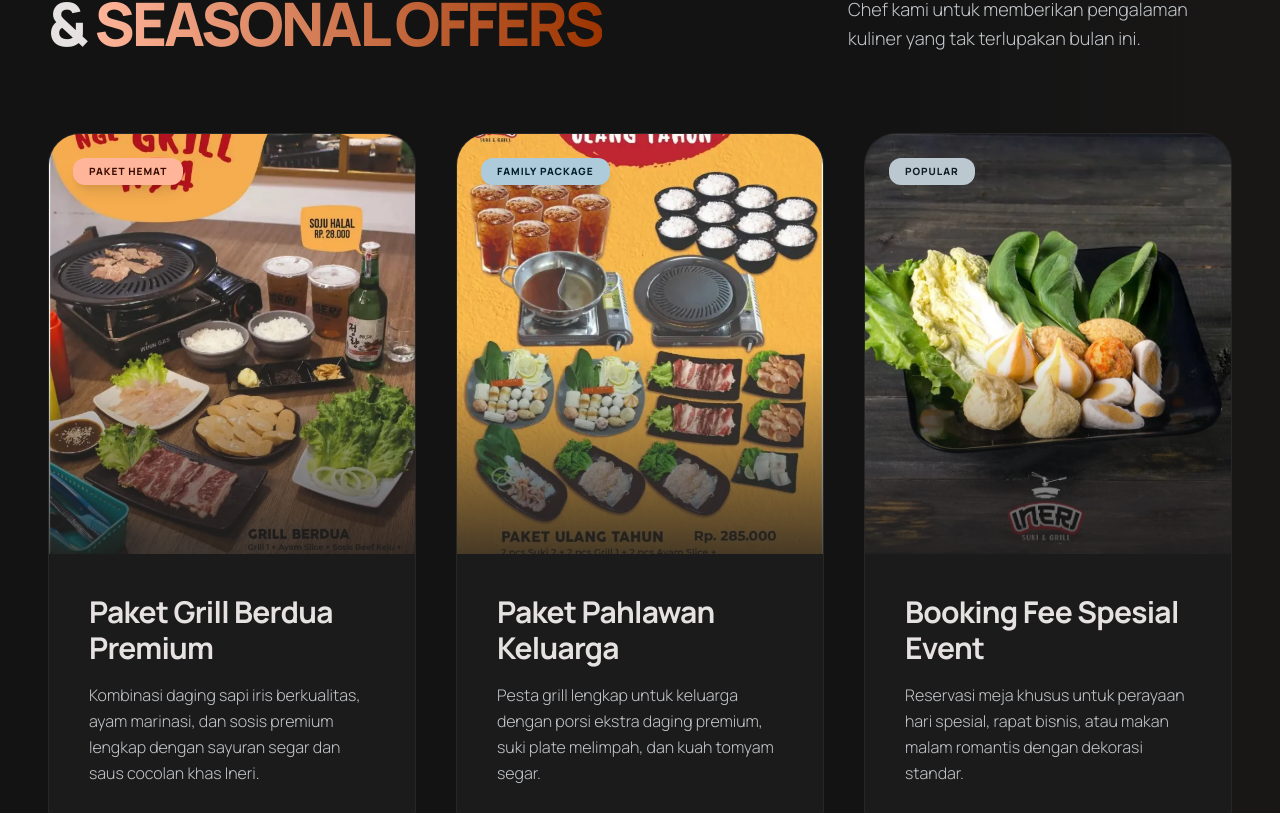
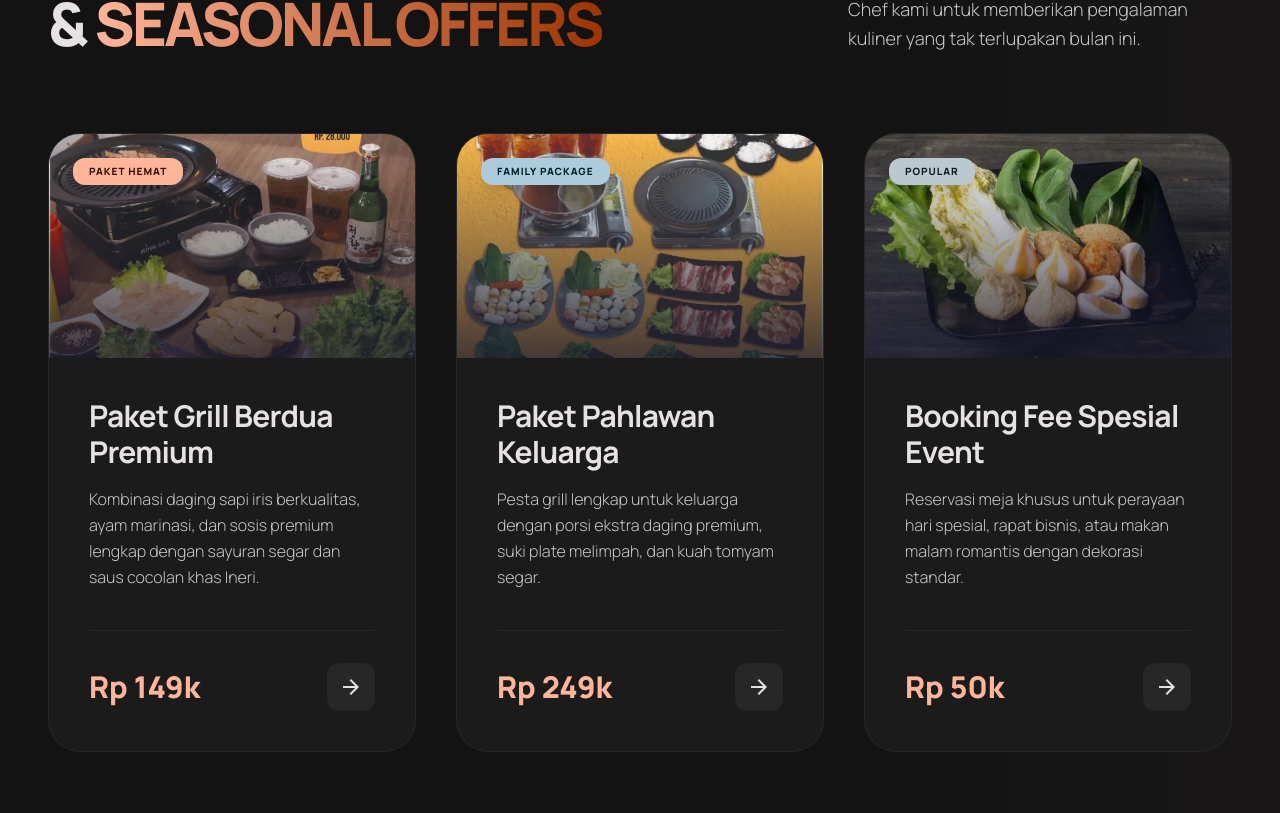
Before and after one commit to AkbarHusaini/website-reservasi-online-Ineri-suki, a React (Vite) app: page / in a window 1280 px wide. Shown: the part 1027-1840 px from the top of the page. Built offline with nearby package versions, Linux system fonts and the light colour scheme; no server answers.

Commit message:
Fix dynamic image URLs across all components

```diff
--- a/src/pages/admin/AdminMenuManagement.jsx
+++ b/src/pages/admin/AdminMenuManagement.jsx
@@ -89,7 +89,7 @@ function MenuItemModal({ item, categories, onClose, onSave }) {
           <div className="w-full h-32 rounded-xl bg-[#201f1f] border border-[#42474b]/15 overflow-hidden flex items-center justify-center relative group">
             {form.image_url ? (
               <img
-                src={form.image_url}
+                src={form.image_url?.replace(/\.(png|jpe?g)$/i, '.webp')}
                 alt="Preview"
                 className="w-full h-full object-cover transition-transform duration-500 group-hover:scale-110"
                 onError={(e) => {
@@ -304,7 +304,7 @@ export default function AdminMenuManagement() {
                         <div className="w-20 h-14 rounded-lg overflow-hidden bg-[#201f1f] relative">
                           {item.image_url || item.img_path ? (
                             <img
-                              src={item.image_url || item.img_path}
+                              src={(item.image_url || item.img_path)?.replace(/\.(png|jpe?g)$/i, '.webp')}
                               alt={item.name}
                               className="w-full h-full object-cover"
                               onError={(e) => {
--- a/src/pages/user/Home.jsx
+++ b/src/pages/user/Home.jsx
@@ -327,9 +327,9 @@ function Home() {
             <div className="grid grid-cols-1 md:grid-cols-3 gap-10">
               {specials.map((item, idx) => (
                 <div key={item.id || idx} className="reveal-on-scroll group relative flex flex-col h-full bg-surface-container-low rounded-[2rem] overflow-hidden border border-white/5 transition-all duration-500 hover:-translate-y-4 hover:shadow-[0_40px_80px_-20px_rgba(0,0,0,0.8)]">
-                  <div className="relative h-[420px] overflow-hidden">
-                    <img loading="lazy" alt={item.name} className="w-full h-full object-cover transition-transform duration-1000 group-hover:scale-110" src={item.image_url} />
-                    <div className="absolute inset-0 bg-gradient-to-t from-surface-container-low via-transparent to-transparent opacity-80"></div>
+                  <div className="relative h-48 md:h-56 overflow-hidden rounded-t-2xl">
+                    <img loading="lazy" alt={item.name} className="w-full h-full object-cover transition-transform duration-1000 group-hover:scale-110" src={item.image_url?.replace(/\.(png|jpe?g)$/i, '.webp')} />
+                    <div className="absolute inset-0 bg-gradient-to-t from-[#1a1a2e] to-transparent opacity-80"></div>
                     <div className="absolute top-6 left-6 flex flex-col gap-2">
                       {item.badge && <span className={`${item.badge_class || 'bg-tertiary text-on-tertiary-fixed'} px-4 py-1.5 rounded-full text-[10px] font-black tracking-widest uppercase shadow-lg`}>{item.badge}</span>}
                     </div>
--- a/src/pages/user/MyOrders.jsx
+++ b/src/pages/user/MyOrders.jsx
@@ -330,7 +330,7 @@ function MyOrders() {
                         <div className="w-16 h-16 md:w-20 md:h-20 rounded-xl md:rounded-2xl bg-surface-container-highest overflow-hidden flex-shrink-0 shadow-lg">
                           <img
                             src={
-                              item.image_url ||
+                              item.image_url?.replace(/\.(png|jpe?g)$/i, '.webp') ||
                               (item.item_name?.includes('Booking Fee') ? '/images/booking_fee.webp' :
                                item.item_name?.includes('Grill Berdua') ? '/images/paket_grill_berdua.webp' :
                                item.item_name?.includes('Pahlawan') ? '/images/paket_pahlawan.webp' :
--- a/src/pages/user/Reservation.jsx
+++ b/src/pages/user/Reservation.jsx
@@ -121,7 +121,7 @@ function Reservation() {
         name: selectedPkg.name,
         price: Number(selectedPkg.price),
         description: selectedPkg.description,
-        img: selectedPkg.image_url,
+        img: selectedPkg.image_url?.replace(/\.(png|jpe?g)$/i, '.webp'),
         alt: selectedPkg.name,
         type: 'package'
       });
@@ -305,7 +305,7 @@ function Reservation() {
                     return (
                       <button key={pkg.id} onClick={() => setSelectedPkg(isSel ? null : pkg)}
                         className={`flex gap-4 p-4 rounded-xl text-left transition-all duration-200 hover:scale-[1.01] active:scale-[0.99] border ${isSel ? 'bg-tertiary-container border-tertiary shadow-lg shadow-tertiary/20' : 'bg-surface-container-high border-transparent hover:border-outline-variant/20'}`}>
-                        <img src={pkg.image_url} alt={pkg.name} className="w-20 h-20 object-cover rounded-lg shrink-0" onError={e => e.target.style.display='none'} />
+                        <img src={pkg.image_url?.replace(/\.(png|jpe?g)$/i, '.webp')} alt={pkg.name} className="w-20 h-20 object-cover rounded-lg shrink-0" onError={e => e.target.style.display='none'} />
                         <div className="flex-1 min-w-0">
                           <div className="flex items-start justify-between gap-2">
                             <p className={`font-bold text-sm leading-tight ${isSel ? 'text-on-tertiary-container' : 'text-on-surface'}`}>{pkg.name}</p>
```
